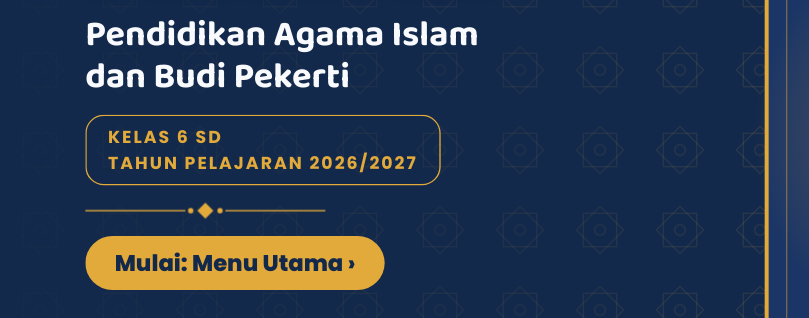
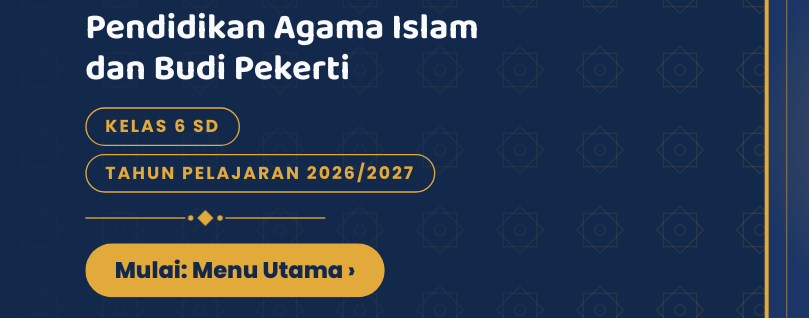
Before and after one commit to rudihartono91/rudihartono91.github.io, a plain HTML site: page ujian-praktik-pai/index.html in a window 1280 px wide. Shown: the part 330-648 px from the top of the page, 0-809 px from the left. Drawn offline with Linux system fonts and the light colour scheme; a web font is replaced by a local one.

Commit message:
Ujian Praktik PAI: bingkai kelas dan tahun pelajaran di sampul dipisah
Co-Authored-By: Claude Opus 5.5 <noreply@anthropic.com>
Claude-Session: https://claude.ai/code/session_01GhxNiDaCMtP3TazhjCRdXR

```diff
--- a/ujian-praktik-pai/index.html
+++ b/ujian-praktik-pai/index.html
@@ -274,6 +274,9 @@ h2 { animation: slidein 650ms ease-out 120ms both; text-shadow: 0 3px 0 rgba(19,
 .salatp .nilai .nl { font-size: 24px; }
 
 .cover2 .tagpill { line-height: 1.5; border-radius: 28px; padding: 12px 32px; }
+
+.cover2 .tagstack { display: flex; flex-direction: column; align-items: flex-start; gap: 12px; }
+.cover2 .tagstack .tagpill { border-radius: 40px; padding: 10px 28px; line-height: 1.3; }
 
 
 .qov .sblk { direction: ltr; text-align: left; background: #FFFFFF; border: 2px solid #E7DFC8; border-radius: 22px; padding: 20px 28px; margin-bottom: 18px; }
@@ -347,7 +350,7 @@ h2 { animation: slidein 650ms ease-out 120ms both; text-shadow: 0 3px 0 rgba(19,
 <img src="logo.png" class="logo" alt="Logo SDN Slipi 15" style="position:absolute;left:1220px;top:400px;width:480px;height:426px;object-fit:contain">
 <p class="bigtitle2">UJIAN<br><span style="color:#E2A93B">PRAKTIK</span></p>
 <h1 class="subj">Pendidikan Agama Islam<br>dan Budi Pekerti</h1>
-<p class="tagpill rise" style="--i:2">KELAS 6 SD<br>TAHUN PELAJARAN 2026/2027</p>
+<div class="tagstack rise" style="--i:2"><p class="tagpill">KELAS 6 SD</p><p class="tagpill">TAHUN PELAJARAN 2026/2027</p></div>
 <svg class="orn" aria-label="Garis ornamen" width="360" height="24" viewBox="0 0 360 24" style="width:360px;height:24px"><g fill="#E2A93B"><rect x="0" y="11" width="150" height="2"/><rect x="210" y="11" width="150" height="2"/><path d="M180 0 L192 12 L180 24 L168 12 Z"/><circle cx="158" cy="12" r="4"/><circle cx="202" cy="12" r="4"/></g></svg>
 <p class="start"><a href="#slide-2">Mulai: Menu Utama ›</a></p>
 <div class="band"><p class="bandtxt">SDN SLIPI 15 · JAKARTA BARAT</p><p class="bandtxt">GURU PAI DAN BUDI PEKERTI</p></div>
```
